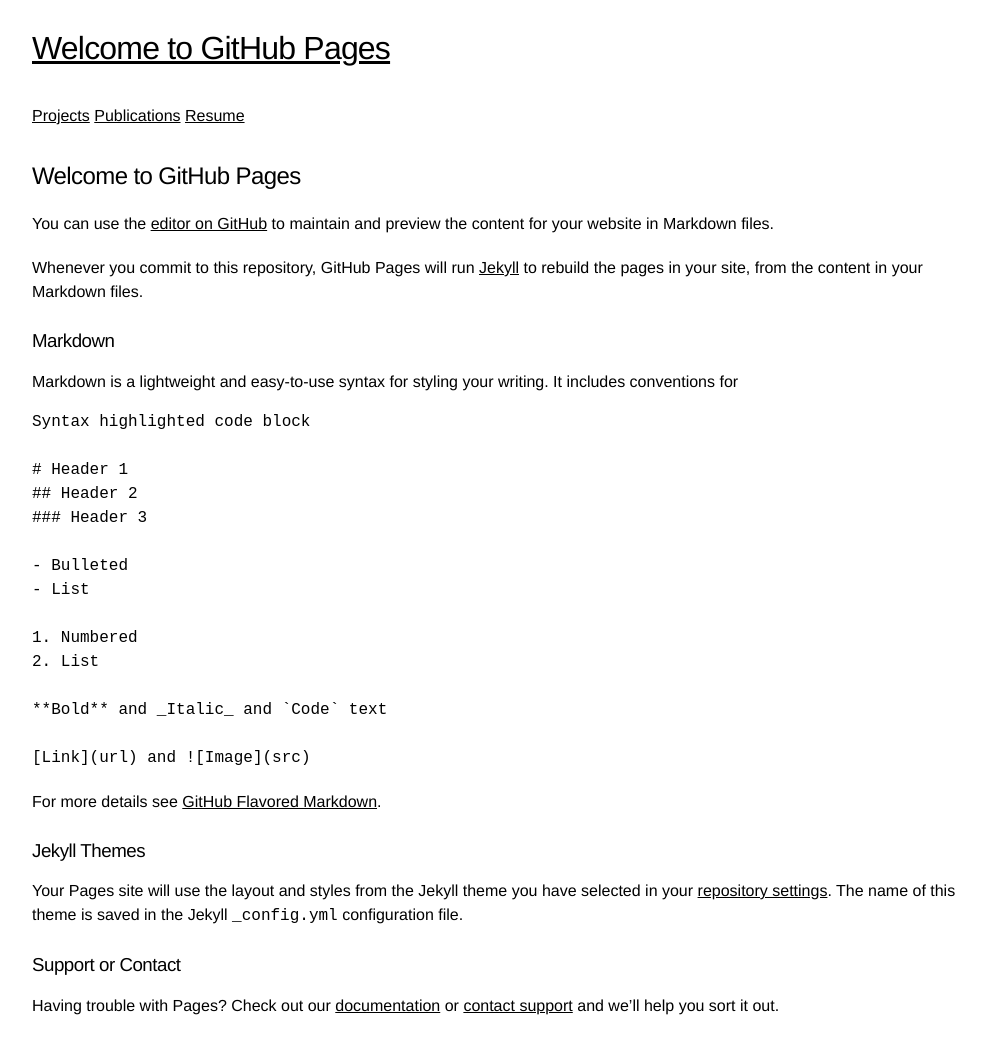
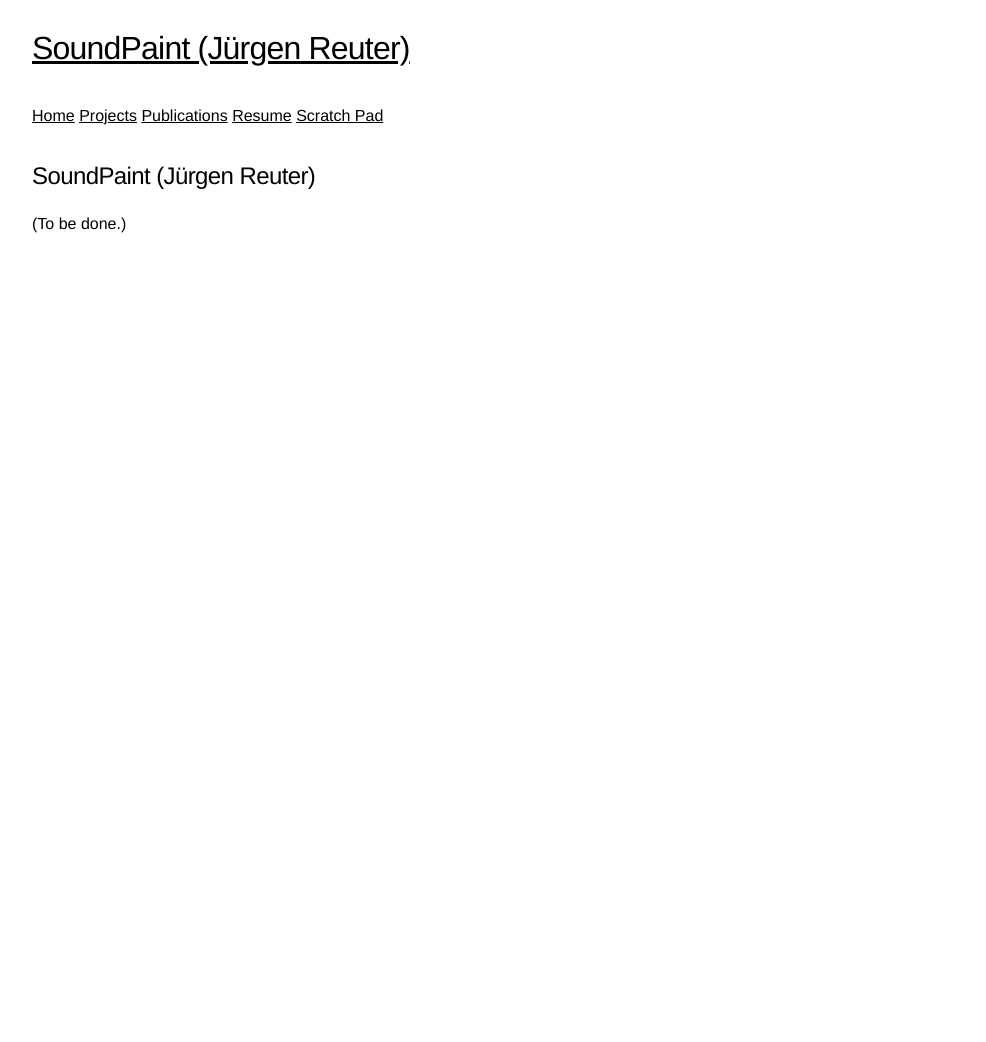
Before and after one commit to soundpaint/soundpaint.github.io, a Jekyll site: the page built from README.md, in a window 1280 px wide. Shown: the whole page, without its empty margins (146-1132 px from the left). Built offline with Jekyll 4.4.1, drawn with Linux system fonts in a browser that asks for light colours; our own code applies the rules of GitHub Pages for plain Markdown files; after the commit the page ends 948 px from its top, so only the background shows below that.

Commit message:
Add Page Stubs
* Add stubs for pages
  projects, publications, resume and
  scratchpad.

````diff
--- a/README.md
+++ b/README.md
@@ -1,37 +1,3 @@
-## Welcome to GitHub Pages
+## SoundPaint (Jürgen Reuter)
 
-You can use the [editor on GitHub](https://github.com/soundpaint/soundpaint.github.io/edit/master/README.md) to maintain and preview the content for your website in Markdown files.
-
-Whenever you commit to this repository, GitHub Pages will run [Jekyll](https://jekyllrb.com/) to rebuild the pages in your site, from the content in your Markdown files.
-
-### Markdown
-
-Markdown is a lightweight and easy-to-use syntax for styling your writing. It includes conventions for
-
-```markdown
-Syntax highlighted code block
-
-# Header 1
-## Header 2
-### Header 3
-
-- Bulleted
-- List
-
-1. Numbered
-2. List
-
-**Bold** and _Italic_ and `Code` text
-
-[Link](url) and ![Image](src)
-```
-
-For more details see [GitHub Flavored Markdown](https://guides.github.com/features/mastering-markdown/).
-
-### Jekyll Themes
-
-Your Pages site will use the layout and styles from the Jekyll theme you have selected in your [repository settings](https://github.com/soundpaint/soundpaint.github.io/settings). The name of this theme is saved in the Jekyll `_config.yml` configuration file.
-
-### Support or Contact
-
-Having trouble with Pages? Check out our [documentation](https://help.github.com/categories/github-pages-basics/) or [contact support](https://github.com/contact) and we’ll help you sort it out.
+(To be done.)
--- a/_includes/_nav.html
+++ b/_includes/_nav.html
@@ -2,7 +2,9 @@
   <a href="/">
     <h1>{{ page.title | default: site.title }}</h1>
   </a>
+  <a href="index.html">Home</a>
   <a href="projects.html">Projects</a>
   <a href="publications.html">Publications</a>
   <a href="resume.html">Resume</a>
+  <a href="scratchpad.html">Scratch Pad</a>
 </div>
--- /dev/null
+++ b/projects.md
@@ -0,0 +1,3 @@
+## Projects
+
+(To be done.)
--- /dev/null
+++ b/publications.md
@@ -0,0 +1,3 @@
+## Publications
+
+(To be done.)
--- /dev/null
+++ b/resume.md
@@ -0,0 +1,3 @@
+## Resume
+
+(To be done.)
````
Also changed, not shown: scratchpad.md (added, +32 -0 lines).
